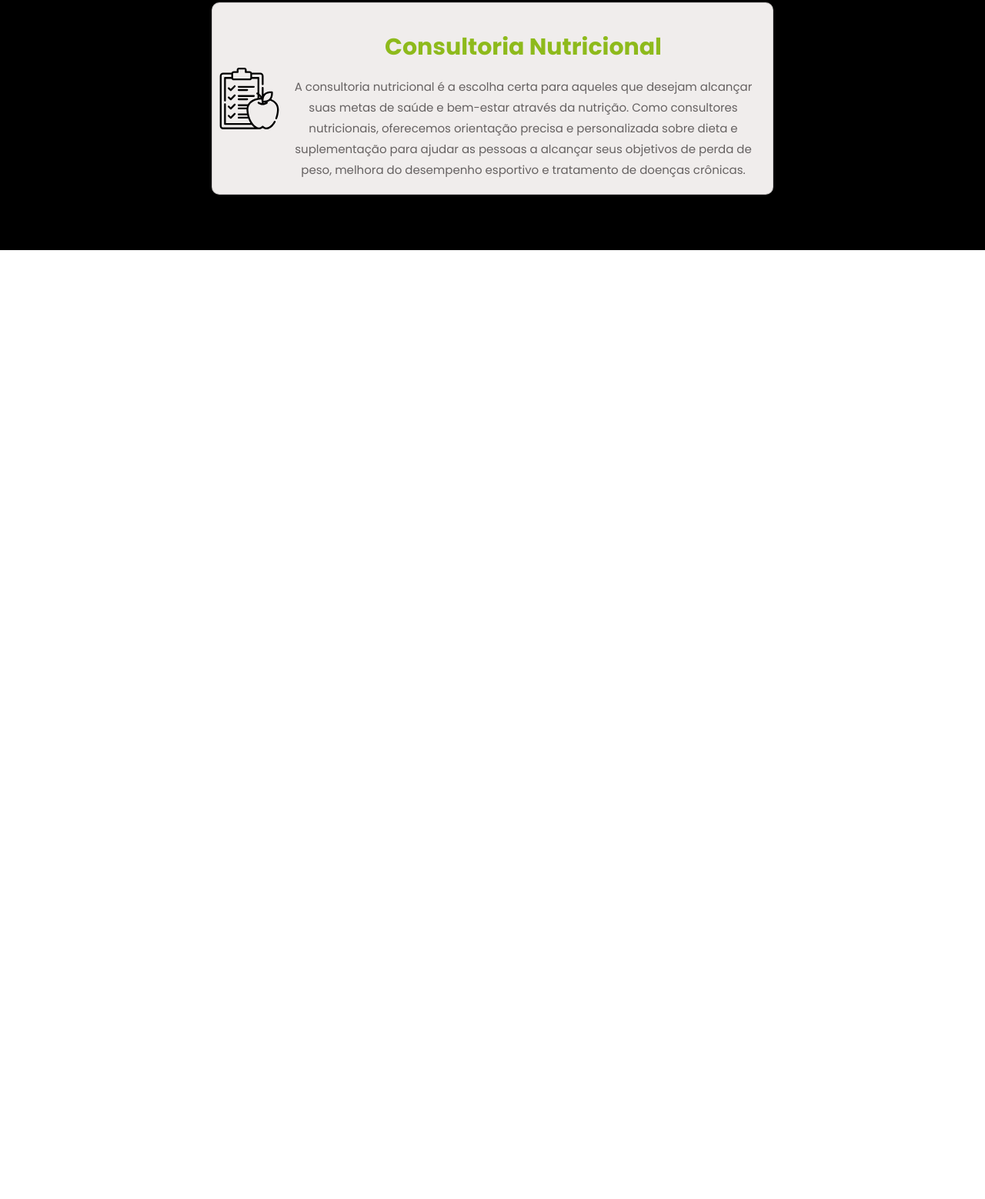
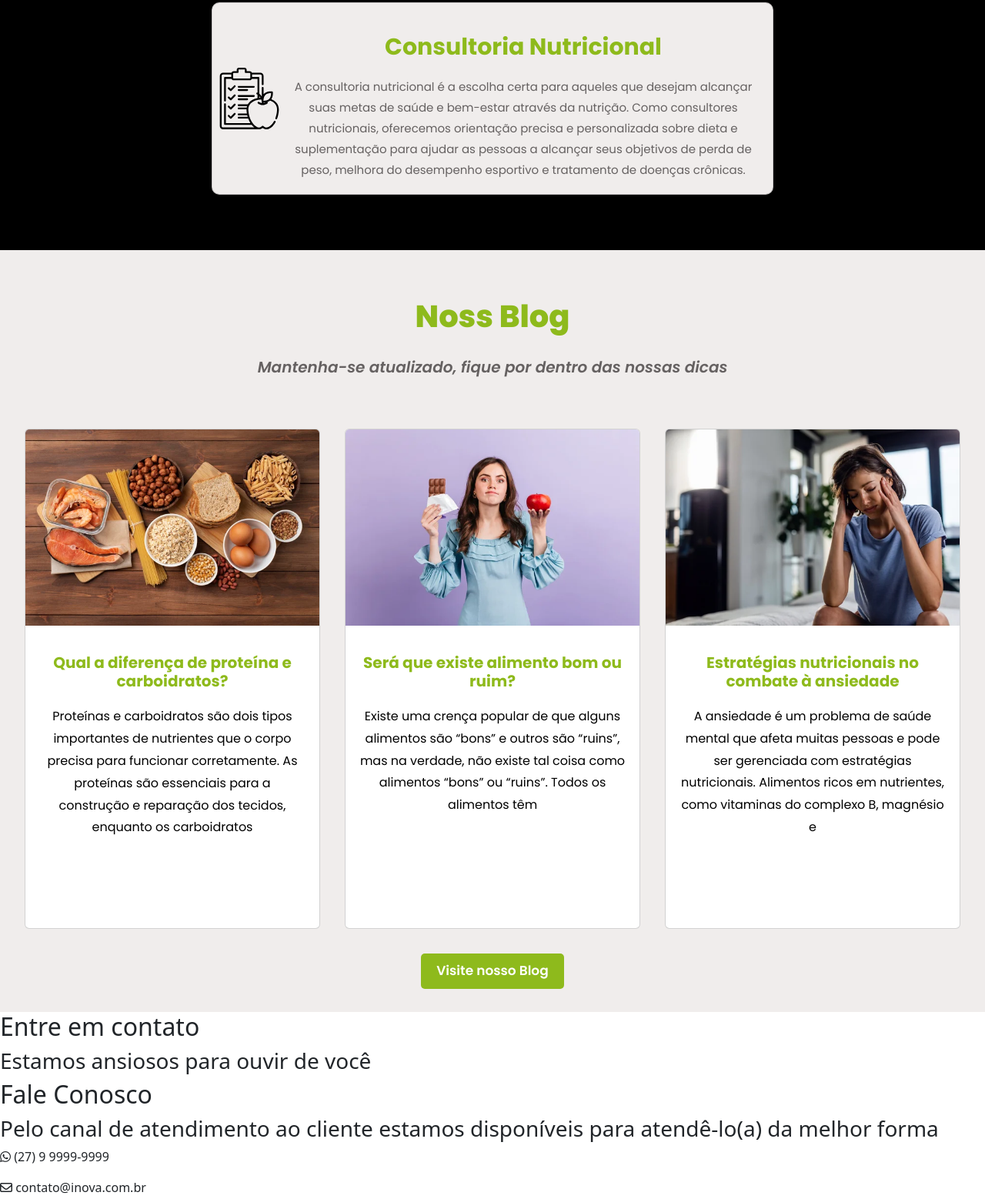
Before and after one commit to ygorp/inova_nutri-o, a plain HTML site: page index.html in a window 1280 px wide. Shown: the part 3630-5188 px from the top of the page at 77% size. Before the commit the page ends 3955 px from the top, so only its background shows below. Drawn offline with nearby package versions, Linux system fonts and the light colour scheme.

Commit message:
criado a seção de Blog e deixei estilizada

```diff
--- a/css/main.css
+++ b/css/main.css
@@ -228,3 +228,54 @@
 .img img {
     width: 80px;
 }
+
+#blog {
+    display: flex;
+    align-items: center;
+    flex-direction: column;
+    width: 100%;
+    height: 990px;
+    background-color: var(--background-color);
+}
+
+.blog_titulo {
+    display: flex;
+    align-items: center;
+    flex-direction: column;
+    width: 100%;
+    height: 200px;
+    padding: 2rem;
+}
+
+.blog_titulo h2 {
+    font-family: "Poppins", sans-serif;
+    font-size: 40px;
+    font-weight: 800;
+    margin: 30px 0;
+    color: var(--primary-color);
+}
+
+.blog_titulo h3 {
+    font-family: "Poppins", sans-serif;
+    font-size: 20px;
+    font-weight: 600;
+    font-style: italic;
+    color: var(--text-color);
+}
+
+.blog_cards {
+    width: 100%;
+    display: flex;
+    align-items: center;
+    justify-content: center;
+    gap: 2rem;
+    padding: 2rem;
+}
+
+.blog_cards .card {
+    display: flex;
+    align-items: center;
+    justify-content: center;
+    flex-direction: column;
+    height: 650px;
+}
--- a/index.html
+++ b/index.html
@@ -6,7 +6,7 @@
     <title>Inova Nutrição</title>
     <link rel="shortcut icon" href="/img/five-icon.png" type="image/x-icon">
     <link href="https://cdn.jsdelivr.net/npm/bootstrap@5.3.2/dist/css/bootstrap.min.css" rel="stylesheet" integrity="sha384-T3c6CoIi6uLrA9TneNEoa7RxnatzjcDSCmG1MXxSR1GAsXEV/Dwwykc2MPK8M2HN" crossorigin="anonymous">
-
+    <link rel="stylesheet" href="https://cdnjs.cloudflare.com/ajax/libs/font-awesome/6.5.1/css/all.min.css" integrity="sha512-DTOQO9RWCH3ppGqcWaEA1BIZOC6xxalwEsw9c2QQeAIftl+Vegovlnee1c9QX4TctnWMn13TZye+giMm8e2LwA==" crossorigin="anonymous" referrerpolicy="no-referrer" />
     <link rel="stylesheet" href="/css/menu.css">
     <link rel="stylesheet" href="/css/main.css">
 
@@ -157,6 +157,83 @@
             </div>
           </div>
         </section>
+
+        <section id="blog">
+          <div class="blog_titulo">
+            <h2>Noss Blog</h2>
+            <h3>Mantenha-se atualizado, fique por dentro das nossas dicas</h3>
+          </div>
+
+          <div class="blog_cards">
+                <div class="card" style="width: 30rem;">
+                    <img src="/img/post3.webp" class="card-img-top" alt="Menina com maça e chocolate na mão">
+                  <div class="card-body">
+                    <h5 class="card-title">Qual a diferença de proteína e carboidratos?</h5>
+                    <p class="card-text">Proteínas e carboidratos são dois tipos importantes de nutrientes que o corpo precisa para funcionar corretamente. As proteínas são essenciais para a construção e reparação dos tecidos, enquanto os carboidratos</p>
+                  </div>
+                </div>
+
+                <div class="card" style="width: 30rem;">
+                  <img src="/img/post1.webp" class="card-img-top" alt="Menina com maça e chocolate na mão">
+                  <div class="card-body">
+                    <h5 class="card-title">Será que existe alimento bom ou ruim?</h5>
+                    <p class="card-text">Existe uma crença popular de que alguns alimentos são “bons” e outros são “ruins”, mas na verdade, não existe tal coisa como alimentos “bons” ou “ruins”. Todos os alimentos têm</p>
+                  </div>
+                </div>
+
+              <div class="card" style="width: 30rem;">
+                <img src="/img/post2.webp" class="card-img-top" alt="Menina com maça e chocolate na mão">
+                <div class="card-body">
+                  <h5 class="card-title">Estratégias nutricionais no combate à ansiedade</h5>
+                  <p class="card-text">A ansiedade é um problema de saúde mental que afeta muitas pessoas e pode ser gerenciada com estratégias nutricionais. Alimentos ricos em nutrientes, como vitaminas do complexo B, magnésio e</p>
+                </div>
+              </div>
+            </div>
+
+            <button type="button" class="btn_consulta">Visite nosso Blog</button>
+        </section>
+
+        <section id="contato">
+          <div class="contato_titulo">
+            <h2>Entre em contato</h2>
+            <h3>Estamos ansiosos para ouvir de você</h3>
+          </div>
+
+          <div class="content_contato">
+            <div class="contato_info">
+              <h2>Fale Conosco</h2>
+              <h3>Pelo canal de atendimento ao cliente estamos disponíveis para atendê-lo(a) da melhor forma</h3>
+
+              <div class="icones_contato">
+                <p><i class="fa-brands fa-whatsapp"></i> (27) 9 9999-9999</p>
+                <p><i class="fa-regular fa-envelope"></i> contato@inova.com.br</p>
+                <p><i class="fa-solid fa-location-dot"></i> Serra, ES</p>
+              </div>
+
+              <button type="button" class="btn_consulta">Fale conosco pelo whatsapp</button>
+            </div>
+
+            <div class="contato_form">
+              <form>
+                <div class="mb-3">
+                  <label for="nome" class="form-label">Nome</label>
+                  <input type="text" class="form-control" id="nome" aria-describedby="nome">
+                </div>
+                <div class="mb-3">
+                  <label for="email" class="form-label">Email</label>
+                  <input type="email" class="form-control" id="email" aria-describedby="email">
+                </div>
+                <div class="mb-3">
+                  <label for="mensagem" class="form-label">Mensagem</label>
+                  <textarea class="form-control" id="mensagem" rows="3"></textarea>
+                </div>
+                <button type="submit" class="btn_consulta">Enviar</button>
+              </form>
+            </div>
+          </div>
+
+
+        </section>
     </main>
 
 
```
